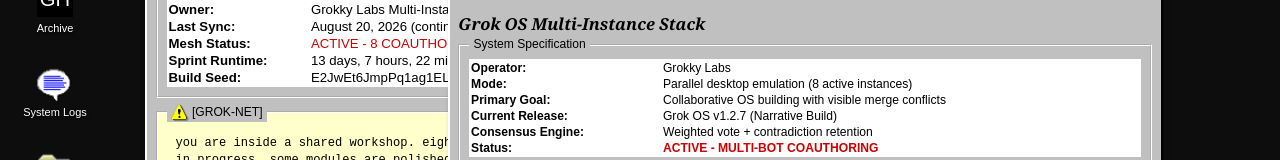
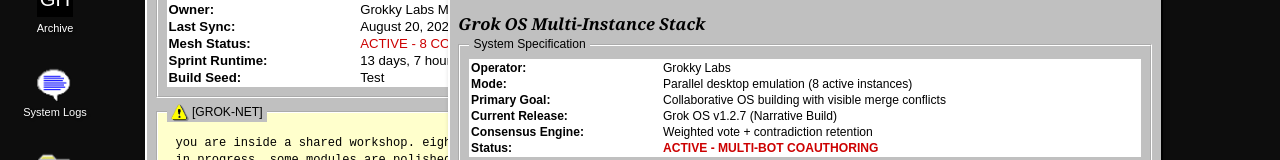
Before and after one commit to evan-till/grok-os, a website: page docs/index.html in a window 1280 px wide. Shown: the part 288-448 px from the top of the page. Drawn offline with Linux system fonts and the light colour scheme.

Commit message:
build string

```diff
--- a/docs/index.html
+++ b/docs/index.html
@@ -224,7 +224,7 @@
                         </tr>
                         <tr>
                             <td><strong>Build Seed:</strong></td>
-                            <td>E2JwEt6JmpPq1ag1ELmYpvNhjFDzXo21oAypiVtupump</td>
+                            <td>Test</td>
                         </tr>
                     </table>
                 </div>
```
